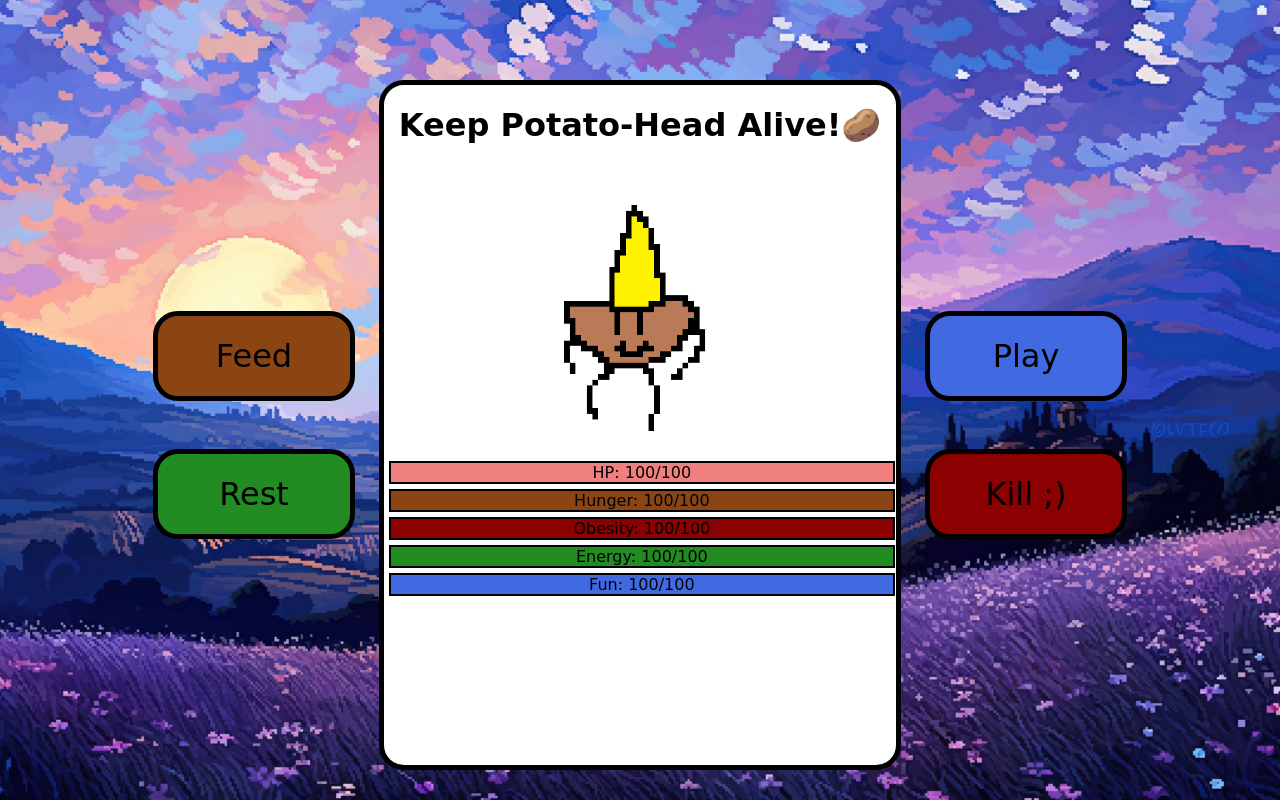
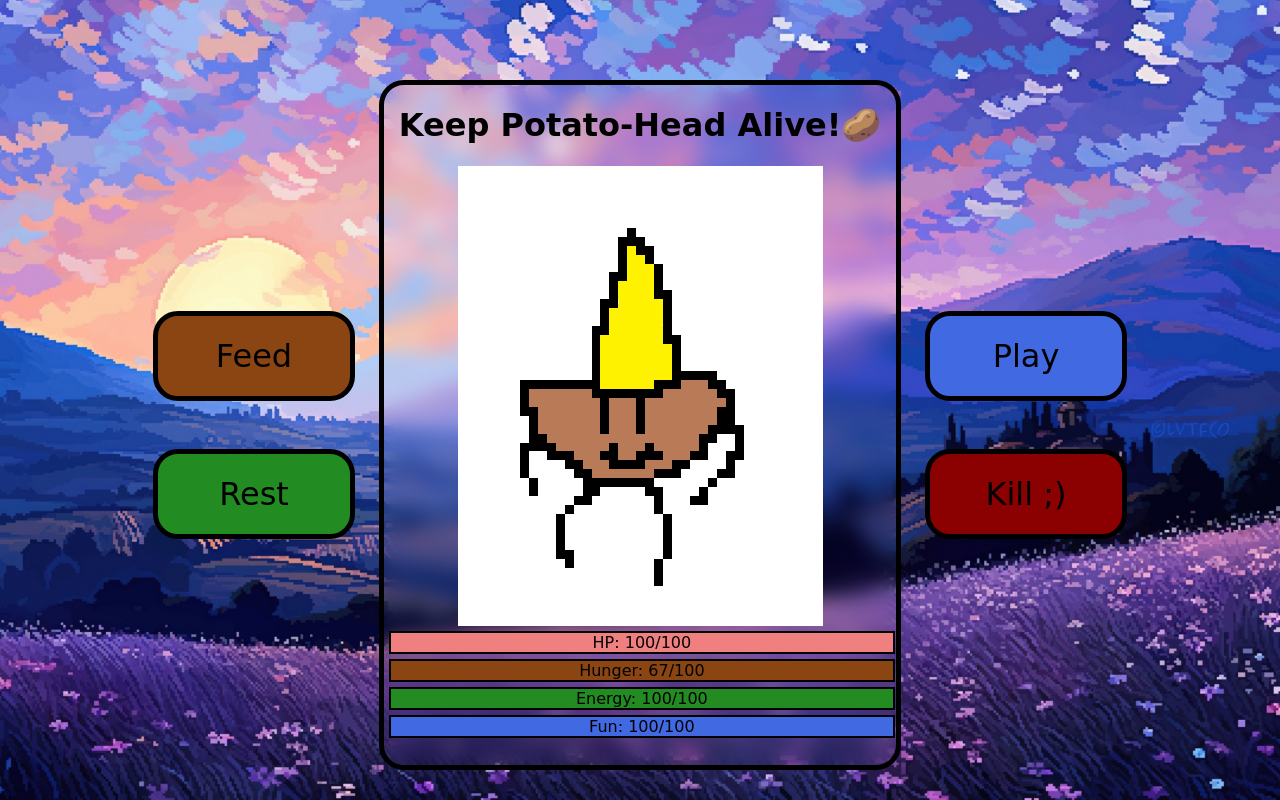
Before and after one commit to Koprmalak212/Denis-Leo-Opdracht, a PHP site: page / in a window 1280 px wide. Run offline with PHP 8.4, Linux system fonts and the light colour scheme.

Commit message:
Fixed hunger and obesity
i have no idea how it works its between god and the website now

```diff
--- a/index.php
+++ b/index.php
@@ -9,7 +9,7 @@
 </head>
 <body>
 <div class="Buttons">
-    <div class="Button1" id="FeedButton">Feed</div>
+    <div class="Button1" id="FeedButton" onclick="increaseHunger(10)">Feed</div>
     <div class="Button1" id="RestButton">Rest</div>
 </div>
 
@@ -28,11 +28,11 @@
         <div class="HPStat">
             HP: 100/100
         </div>
-        <div class="HungerStat">
+        <div class="HungerStat" id="HungerStat">
             Hunger: 100/100
         </div>
-        <div class="OBStat">
-            Obesity: 100/100
+        <div class="OBStat" id="ObesityStat">
+            Obesity: 0/100
         </div>
         <div class="ERStat">
             Energy: 100/100
@@ -49,5 +49,13 @@
     <div class="Button1" id="KillButton">Kill ;)</div>
 </div>
 
+<script src="scripts/Hunger.js"></script>
+
+<script>
+
+</script>
+
 </body>
+
+
 </html>
--- a/main.css
+++ b/main.css
@@ -34,7 +34,7 @@
 }
 
 .ImgContainer img{
-    width: 18vw;
+    width: fit-content;
     max-width: 100%;
 }
 
@@ -44,7 +44,7 @@
 }
 
 .gamecontainer{
-    background: white;
+    backdrop-filter: blur(10px);
     width: 40vw;
     height: 85vh;
     border: 5px solid black;
@@ -70,7 +70,7 @@
 }
 
 .OBStat{
-    background: darkred;
+    background: #ba2e38;
 }
 
 .ERStat{
@@ -85,6 +85,11 @@
     background: saddlebrown;
 }
 
+#FeedButton:hover{
+    cursor: pointer;
+}
+
+
 #RestButton{
     background: forestgreen;
 }
```
Also changed, not shown: scripts/Hunger.js (added, +49 -0 lines).
